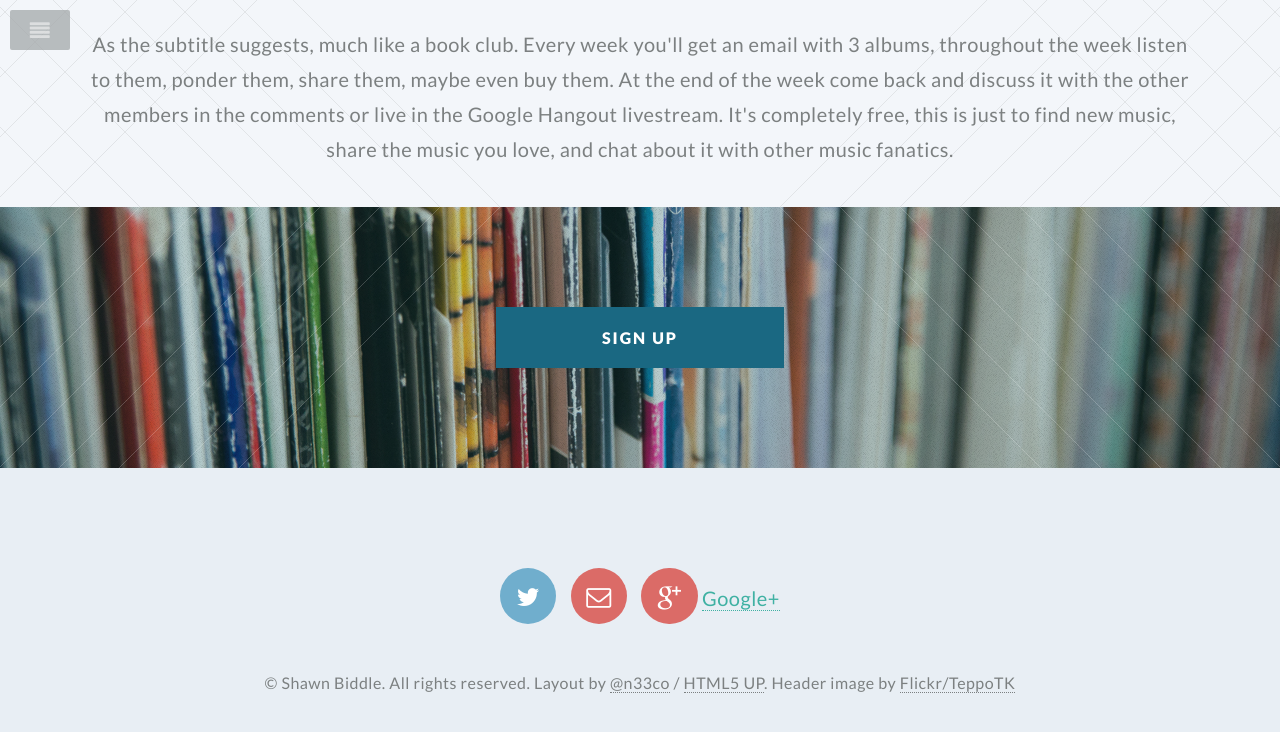
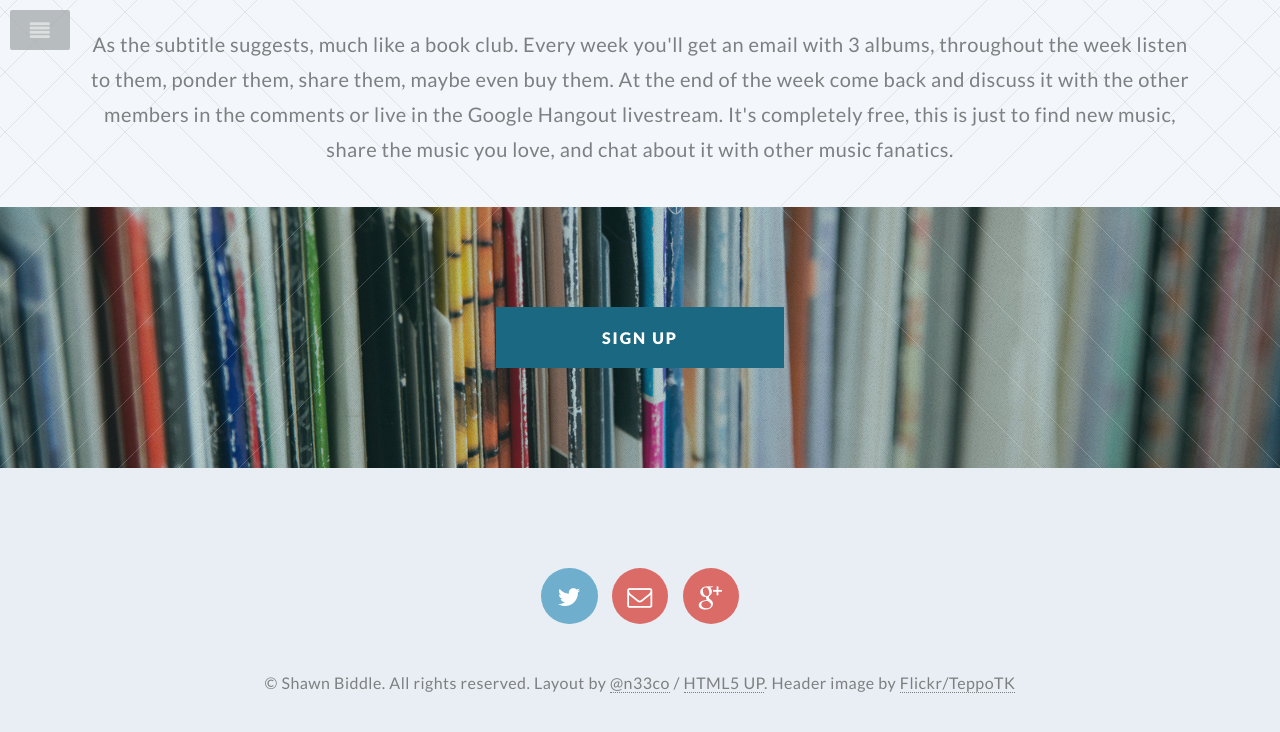
Before and after one commit to shawncplus/weeklyrotation-static, a Jekyll site: the page built from index.html, in a window 1280 px wide and 900 px high, scrolled down 877 px. Shown: the top 732 px of the window. Built offline with Jekyll 4.4.1, drawn with Linux system fonts in a browser that asks for light colours; Markdown is read by kramdown in place of the engine named in the settings.

Commit message:
Revert "Maybe google will believe this now?"
This reverts commit a1eb2f87d068f866ee757e4108de4bfae6d409c3.

```diff
--- a/_layouts/default.html
+++ b/_layouts/default.html
@@ -56,7 +56,6 @@
 					<li><a href="http://twitter.com/weeklyrotation" class="icon circle fa-twitter"><span class="label">Twitter</span></a></li>
 					<li><a href="mailto:theweeklyrotation@gmail.com" class="icon circle fa-envelope-o"><span class="label">Email</span></a></li>
 					<li><a href="https://plus.google.com/116941901763967370774" rel="publisher" class="icon circle fa-google-plus"><span class="label">Google+</span></a></li>
-					<a href="https://plus.google.com/116941901763967370774" rel="publisher">Google+</a>
 				</ul>
 
 				<span class="copyright">&copy; Shawn Biddle. All rights reserved.
```
